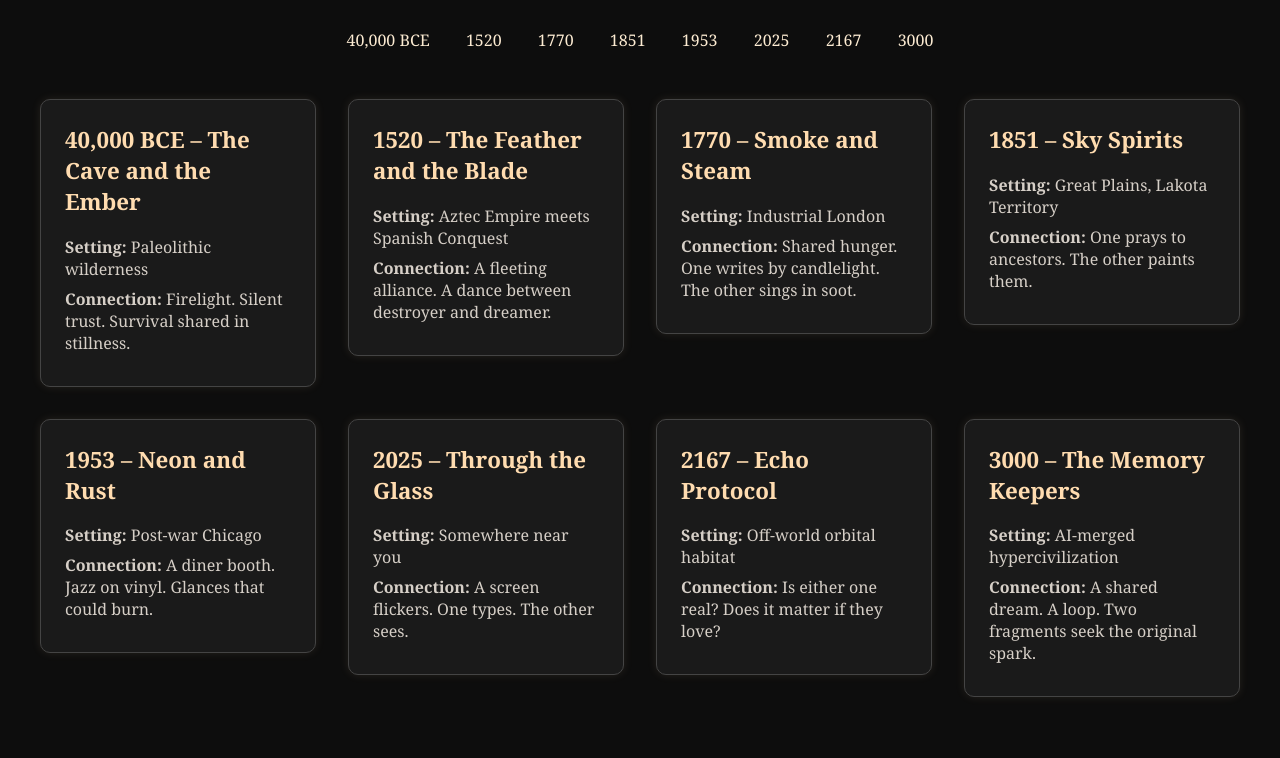
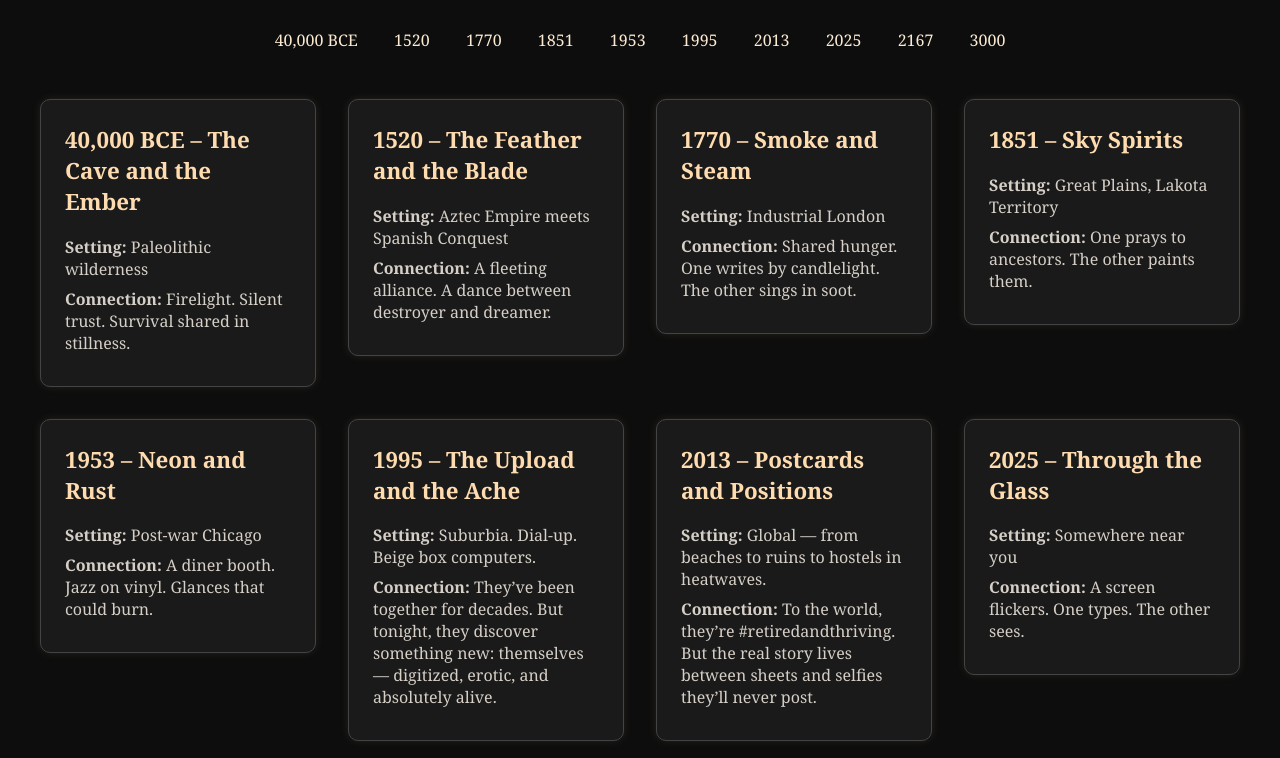
Before and after one commit to m-sigl/a-tale-of-two-souls, a plain HTML site: page docs/index.html in a window 1280 px wide. Shown: the part 132-890 px from the top of the page. Drawn offline with Linux system fonts and the light colour scheme.

Commit message:
Update index.html

```diff
--- a/docs/index.html
+++ b/docs/index.html
@@ -71,10 +71,13 @@
   <a href="smoke-and-steam.html" style="display: inline-block; margin: 0 1rem; color: #fcebd2; text-decoration: none;">1770</a>
   <a href="sky-spirits.html" style="display: inline-block; margin: 0 1rem; color: #fcebd2; text-decoration: none;">1851</a>
   <a href="neon-and-rust.html" style="display: inline-block; margin: 0 1rem; color: #fcebd2; text-decoration: none;">1953</a>
+  <a href="upload-and-ache.html" style="display: inline-block; margin: 0 1rem; color: #fcebd2; text-decoration: none;">1995</a>
+  <a href="postcards-and-positions.html" style="display: inline-block; margin: 0 1rem; color: #fcebd2; text-decoration: none;">2013</a>
   <a href="through-the-glass.html" style="display: inline-block; margin: 0 1rem; color: #fcebd2; text-decoration: none;">2025</a>
   <a href="echo-protocol.html" style="display: inline-block; margin: 0 1rem; color: #fcebd2; text-decoration: none;">2167</a>
   <a href="memory-keepers.html" style="display: inline-block; margin: 0 1rem; color: #fcebd2; text-decoration: none;">3000</a>
 </nav>
+
 
   <div class="grid">
   <a href="cave-and-ember.html" style="text-decoration: none; color: inherit;">
@@ -116,6 +119,21 @@
       <p><strong>Connection:</strong> A diner booth. Jazz on vinyl. Glances that could burn.</p>
     </div>
   </a>
+  <a href="upload-and-ache.html" style="text-decoration: none; color: inherit;">
+  <div class="card">
+    <h2>1995 – The Upload and the Ache</h2>
+    <p><strong>Setting:</strong> Suburbia. Dial-up. Beige box computers.</p>
+    <p><strong>Connection:</strong> They’ve been together for decades. But tonight, they discover something new: themselves — digitized, erotic, and absolutely alive.</p>
+  </div>
+</a>
+
+<a href="postcards-and-positions.html" style="text-decoration: none; color: inherit;">
+  <div class="card">
+    <h2>2013 – Postcards and Positions</h2>
+    <p><strong>Setting:</strong> Global — from beaches to ruins to hostels in heatwaves.</p>
+    <p><strong>Connection:</strong> To the world, they’re #retiredandthriving. But the real story lives between sheets and selfies they’ll never post.</p>
+  </div>
+</a>
 
   <a href="through-the-glass.html" style="text-decoration: none; color: inherit;">
     <div class="card">
```
